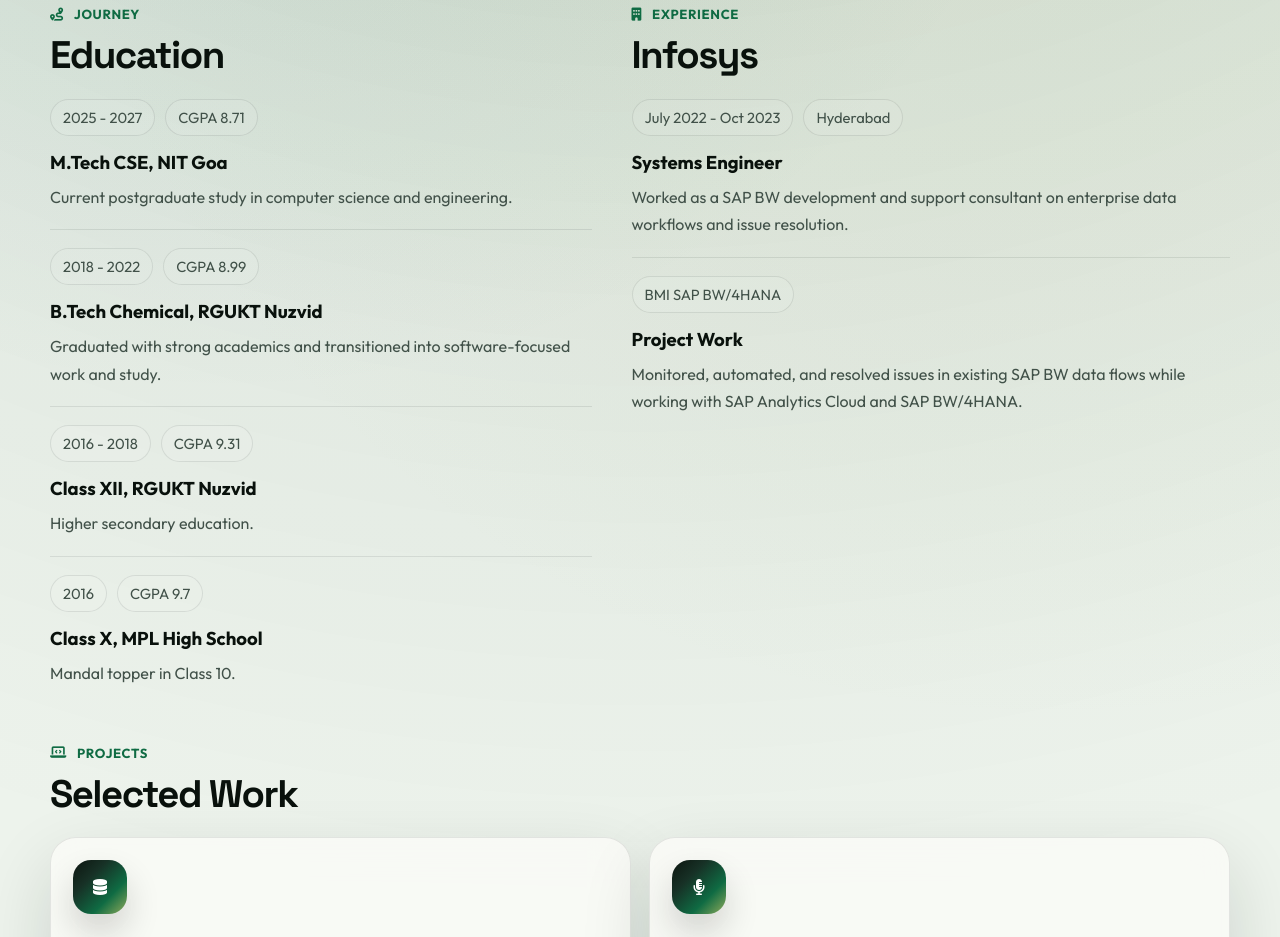
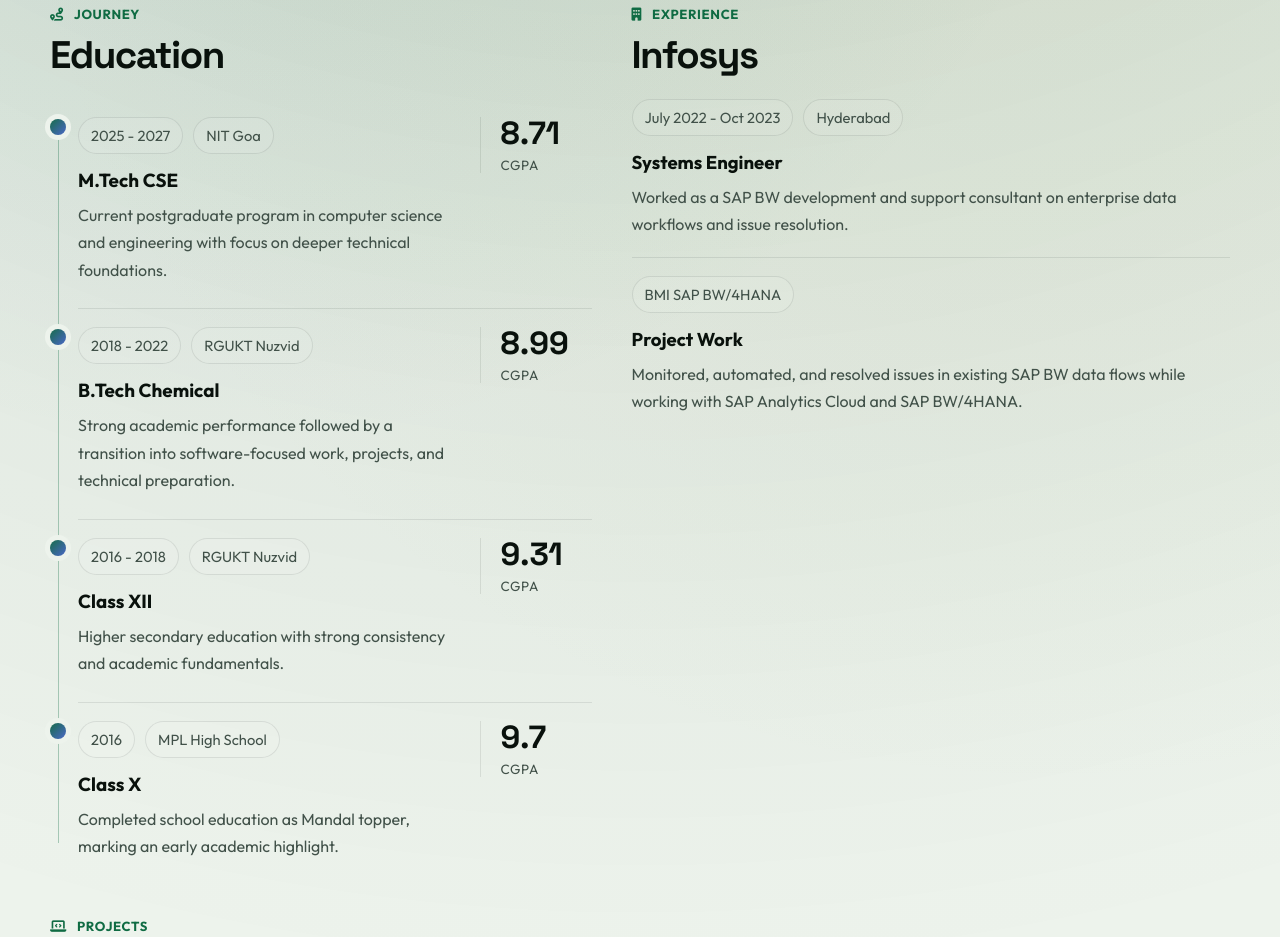
Before and after one commit to ZaynVK/cv, a plain HTML site: page index.html in a window 1280 px wide. Shown: the part 1188-2125 px from the top of the page. Drawn offline with Linux system fonts and the light colour scheme.

Commit message:
Refine education section

```diff
--- a/index.html
+++ b/index.html
@@ -69,6 +69,17 @@
     .chip,.badge { display:inline-flex; align-items:center; gap:8px; padding:8px 12px; border-radius:999px; border:1px solid var(--line); background:rgba(255,255,255,.08); color:var(--muted); font-size:.92rem; }
     .timeline-item h3,.project-card h3,.skill-cluster h3,.contact-card h3,.cert-card h3 { margin:14px 0 10px; font-size:1.16rem; }
     .timeline-item p,.project-card p,.skill-cluster p,.contact-card p,.cert-card p { margin:0; color:var(--muted); line-height:1.72; }
+    .education-list { position:relative; display:grid; gap:0; margin-top:24px; padding-left:28px; }
+    .education-list::before { content:""; position:absolute; left:8px; top:18px; bottom:18px; width:1px; background:rgba(15,107,67,.32); }
+    body.dark-mode .education-list::before { background:rgba(213,178,111,.28); }
+    .education-row { position:relative; display:grid; grid-template-columns:minmax(0,1fr) 112px; gap:24px; align-items:start; padding:18px 0 24px; border-bottom:1px solid var(--line); }
+    .education-row:last-child { border-bottom:none; padding-bottom:0; }
+    .education-row::before { content:""; position:absolute; left:-28px; top:20px; width:16px; height:16px; border-radius:50%; background:linear-gradient(135deg, #166c4a, #4b67c7); box-shadow:0 0 0 5px var(--bg); }
+    .education-content h3 { margin:14px 0 10px; font-size:1.18rem; }
+    .education-content p { margin:0; color:var(--muted); line-height:1.72; max-width:58ch; }
+    .education-score { align-self:start; padding-left:20px; border-left:1px solid var(--line); text-align:left; }
+    .education-score strong { display:block; font-family:"Space Grotesk",sans-serif; font-size:2rem; line-height:1; }
+    .education-score span { display:block; margin-top:8px; color:var(--muted); font-size:.84rem; letter-spacing:.05em; text-transform:uppercase; }
     .metric { padding:0 0 18px; border:none; border-bottom:1px solid var(--line); border-radius:0; background:transparent; }
     .metric:last-child { border-bottom:none; padding-bottom:0; }
     .metric strong { display:block; margin-bottom:8px; font-family:"Space Grotesk",sans-serif; font-size:2.2rem; }
@@ -92,7 +103,7 @@
     @keyframes floaty { 0%,100% { transform:translateY(0); } 50% { transform:translateY(-14px); } }
     @media (max-width:1080px) { .hero-grid,.section-grid,.split-band,.projects,.skills-layout,.contact-grid,.cert-grid { grid-template-columns:1fr; } .hero-visual { min-height:420px; } }
     @media (max-width:860px) { .nav { border-radius:28px; align-items:flex-start; } .menu-toggle { display:inline-grid; place-items:center; } .nav-links { position:absolute; top:calc(100% + 12px); left:16px; right:16px; padding:14px; border-radius:24px; border:1px solid var(--line); background:var(--surface-strong); box-shadow:var(--shadow); display:none; flex-direction:column; align-items:stretch; } .nav-links.open { display:flex; } .nav-actions .ghost-link { display:none; } .hero,.footer-card { padding:24px; } .hero-stats { grid-template-columns:1fr; } }
-    @media (max-width:560px) { .nav { width:calc(100% - 20px); padding:10px 12px; } .brand-copy { display:none; } .hero,.main-content,.footer-card { width:calc(100% - 20px); } .hero h1 { font-size:2.8rem; } .portrait-wrap { width:100%; } .floating-card { width:170px; } }
+    @media (max-width:560px) { .nav { width:calc(100% - 20px); padding:10px 12px; } .brand-copy { display:none; } .hero,.main-content,.footer-card { width:calc(100% - 20px); } .hero h1 { font-size:2.8rem; } .portrait-wrap { width:100%; } .floating-card { width:170px; } .education-list { padding-left:22px; } .education-row { grid-template-columns:1fr; gap:16px; } .education-row::before { left:-22px; } .education-score { padding-left:0; border-left:none; } }
   </style>
 </head>
 <body>
@@ -176,11 +187,39 @@
         <article class="glass-card reveal" id="journey">
           <span class="section-kicker"><i class="fa-solid fa-route"></i>Journey</span>
           <h2 class="section-title">Education</h2>
-          <div class="timeline">
-            <div class="timeline-item"><div class="timeline-meta"><span class="chip">2025 - 2027</span><span class="chip">CGPA 8.71</span></div><h3>M.Tech CSE, NIT Goa</h3><p>Current postgraduate study in computer science and engineering.</p></div>
-            <div class="timeline-item"><div class="timeline-meta"><span class="chip">2018 - 2022</span><span class="chip">CGPA 8.99</span></div><h3>B.Tech Chemical, RGUKT Nuzvid</h3><p>Graduated with strong academics and transitioned into software-focused work and study.</p></div>
-            <div class="timeline-item"><div class="timeline-meta"><span class="chip">2016 - 2018</span><span class="chip">CGPA 9.31</span></div><h3>Class XII, RGUKT Nuzvid</h3><p>Higher secondary education.</p></div>
-            <div class="timeline-item"><div class="timeline-meta"><span class="chip">2016</span><span class="chip">CGPA 9.7</span></div><h3>Class X, MPL High School</h3><p>Mandal topper in Class 10.</p></div>
+          <div class="education-list">
+            <article class="education-row">
+              <div class="education-content">
+                <div class="timeline-meta"><span class="chip">2025 - 2027</span><span class="chip">NIT Goa</span></div>
+                <h3>M.Tech CSE</h3>
+                <p>Current postgraduate program in computer science and engineering with focus on deeper technical foundations.</p>
+              </div>
+              <div class="education-score"><strong>8.71</strong><span>CGPA</span></div>
+            </article>
+            <article class="education-row">
+              <div class="education-content">
+                <div class="timeline-meta"><span class="chip">2018 - 2022</span><span class="chip">RGUKT Nuzvid</span></div>
+                <h3>B.Tech Chemical</h3>
+                <p>Strong academic performance followed by a transition into software-focused work, projects, and technical preparation.</p>
+              </div>
+              <div class="education-score"><strong>8.99</strong><span>CGPA</span></div>
+            </article>
+            <article class="education-row">
+              <div class="education-content">
+                <div class="timeline-meta"><span class="chip">2016 - 2018</span><span class="chip">RGUKT Nuzvid</span></div>
+                <h3>Class XII</h3>
+                <p>Higher secondary education with strong consistency and academic fundamentals.</p>
+              </div>
+              <div class="education-score"><strong>9.31</strong><span>CGPA</span></div>
+            </article>
+            <article class="education-row">
+              <div class="education-content">
+                <div class="timeline-meta"><span class="chip">2016</span><span class="chip">MPL High School</span></div>
+                <h3>Class X</h3>
+                <p>Completed school education as Mandal topper, marking an early academic highlight.</p>
+              </div>
+              <div class="education-score"><strong>9.7</strong><span>CGPA</span></div>
+            </article>
           </div>
         </article>
         <article class="glass-card reveal">
@@ -271,7 +310,7 @@
     </main>
 
     <footer class="footer-card reveal">
-      <div><strong>Bhargav Battula</strong><br>Resume-based portfolio with updated data and revised theme styling.</div>
+      <div><strong>Bhargav Battula</strong></div>
       <div style="display:flex;gap:12px;flex-wrap:wrap;">
         <a class="cta-button" href="Contact me.html">Open Contact Page</a>
       </div>
```
